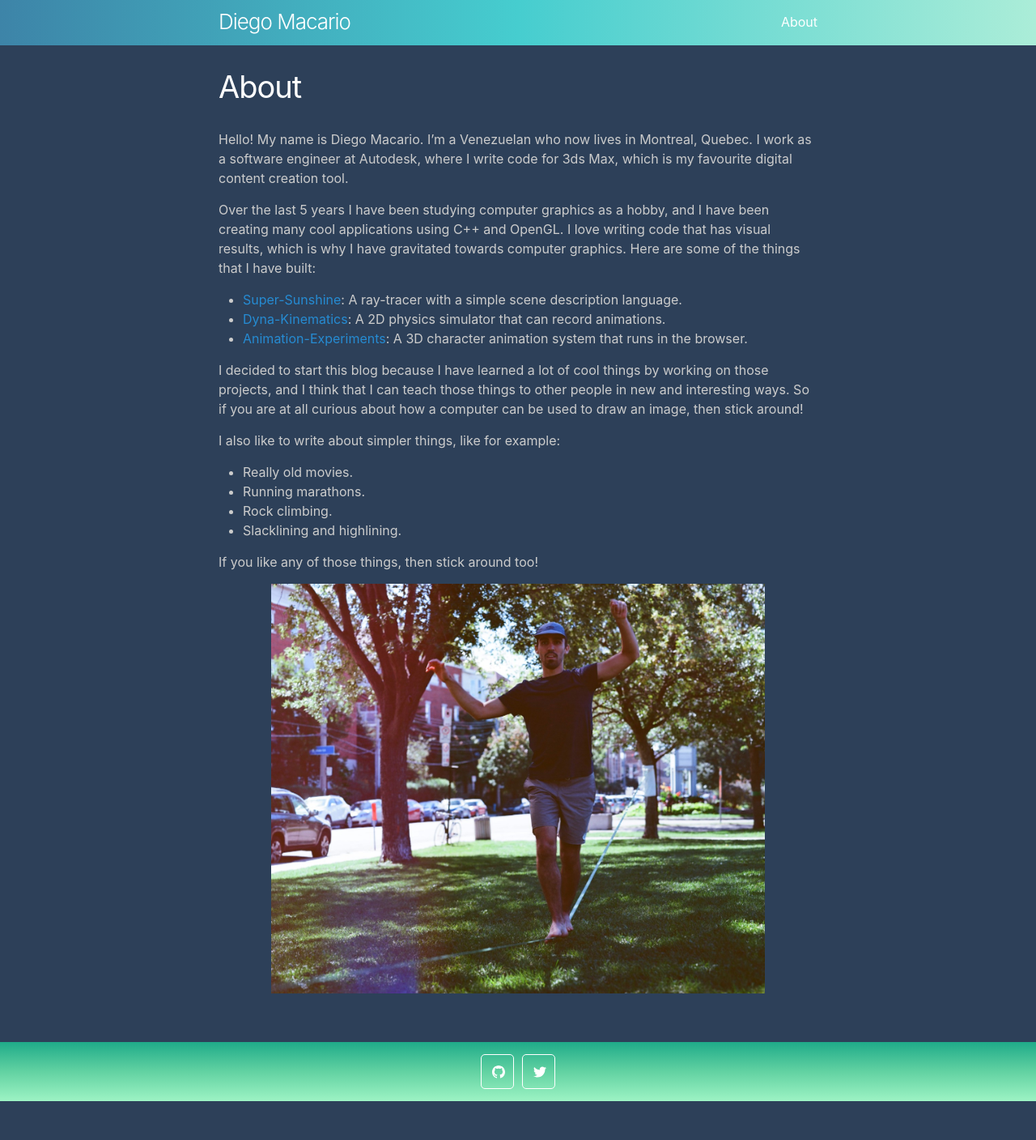
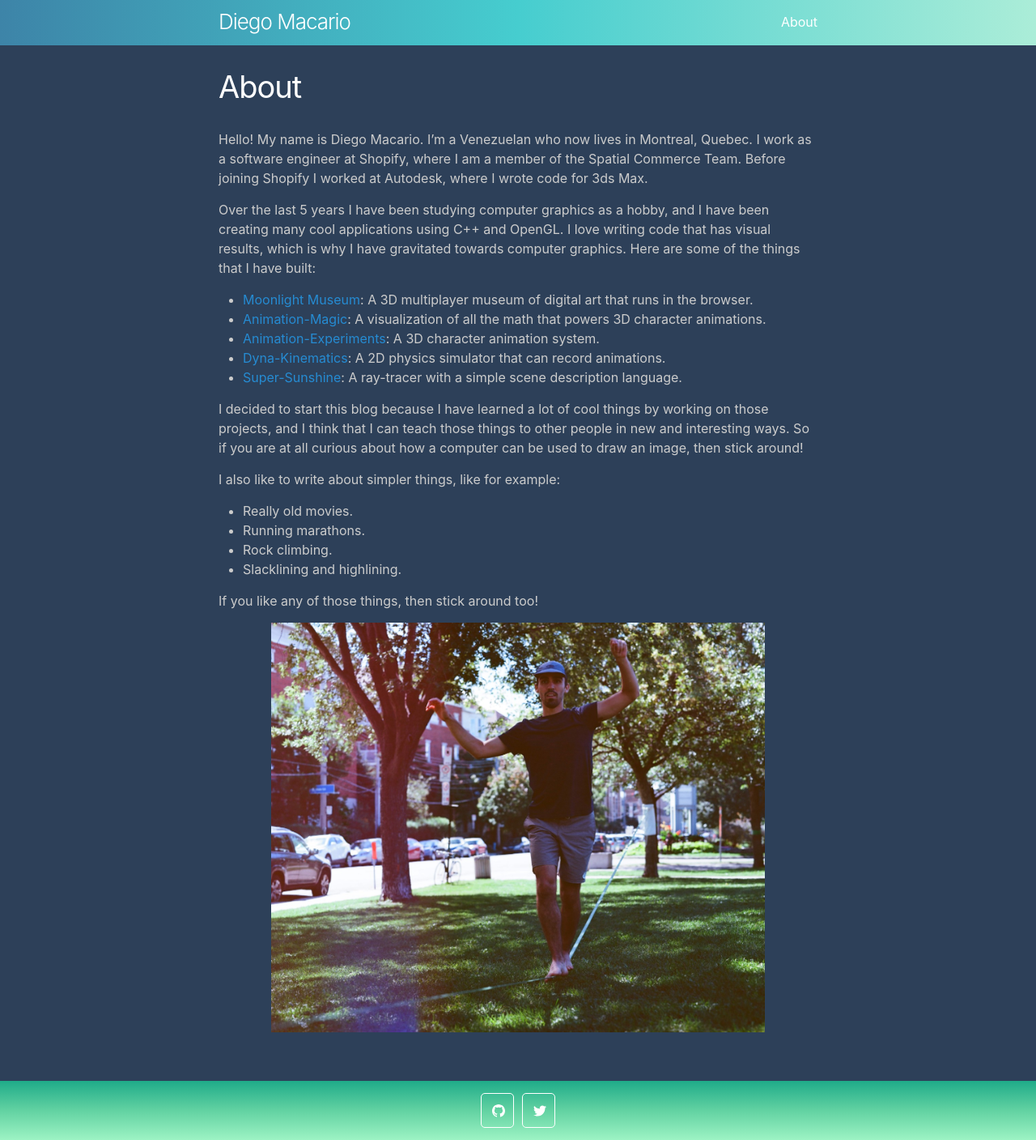
Before and after one commit to diegomacario/diegomacario.github.io, a Jekyll site: the page built from about.markdown, in a window 1280 px wide. Shown: the whole page at 81% size. Built offline with Jekyll 4.4.1, drawn with Linux system fonts in a browser that asks for light colours; before the commit the page ends 1360 px from its top, so only the background shows below that.

Commit message:
Update about page.

```diff
--- a/about.markdown
+++ b/about.markdown
@@ -4,13 +4,15 @@ title: About
 permalink: /about/
 ---
 
-Hello! My name is Diego Macario. I'm a Venezuelan who now lives in Montreal, Quebec. I work as a software engineer at Autodesk, where I write code for 3ds Max, which is my favourite digital content creation tool.
+Hello! My name is Diego Macario. I'm a Venezuelan who now lives in Montreal, Quebec. I work as a software engineer at Shopify, where I am a member of the Spatial Commerce Team. Before joining Shopify I worked at Autodesk, where I wrote code for 3ds Max.
 
 Over the last 5 years I have been studying computer graphics as a hobby, and I have been creating many cool applications using C++ and OpenGL. I love writing code that has visual results, which is why I have gravitated towards computer graphics. Here are some of the things that I have built:
 
+- [Moonlight Museum](https://play.moonlightmuseum.io/): A 3D multiplayer museum of digital art that runs in the browser.
+- [Animation-Magic](https://diegomacario.github.io/Animation-Magic): A visualization of all the math that powers 3D character animations.
+- [Animation-Experiments](https://diegomacario.github.io/Animation-Experiments): A 3D character animation system.
+- [Dyna-Kinematics](https://github.com/diegomacario/Dyna-Kinematics): A 2D physics simulator that can record animations.
 - [Super-Sunshine](https://github.com/diegomacario/Super-Sunshine): A ray-tracer with a simple scene description language.
-- [Dyna-Kinematics](https://github.com/diegomacario/Dyna-Kinematics): A 2D physics simulator that can record animations.
-- [Animation-Experiments](https://diegomacario.github.io/Animation-Experiments): A 3D character animation system that runs in the browser.
 
 I decided to start this blog because I have learned a lot of cool things by working on those projects, and I think that I can teach those things to other people in new and interesting ways. So if you are at all curious about how a computer can be used to draw an image, then stick around!
 
```
